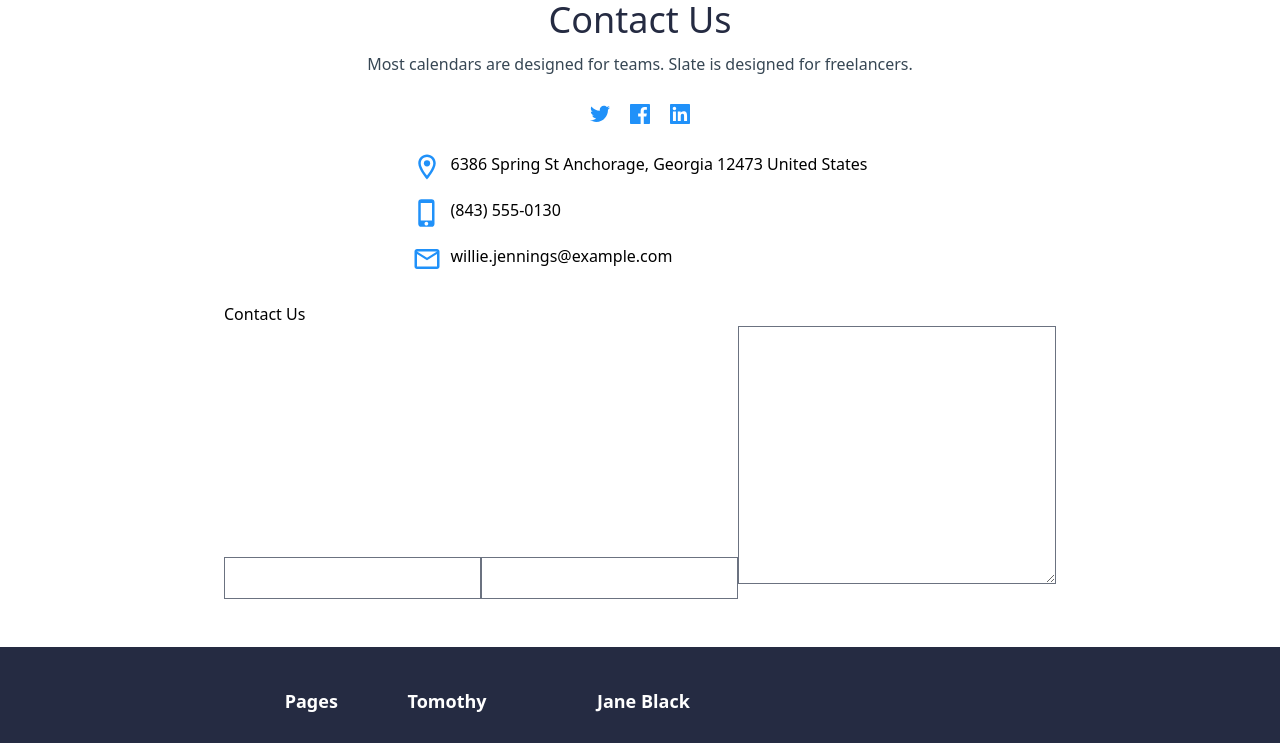
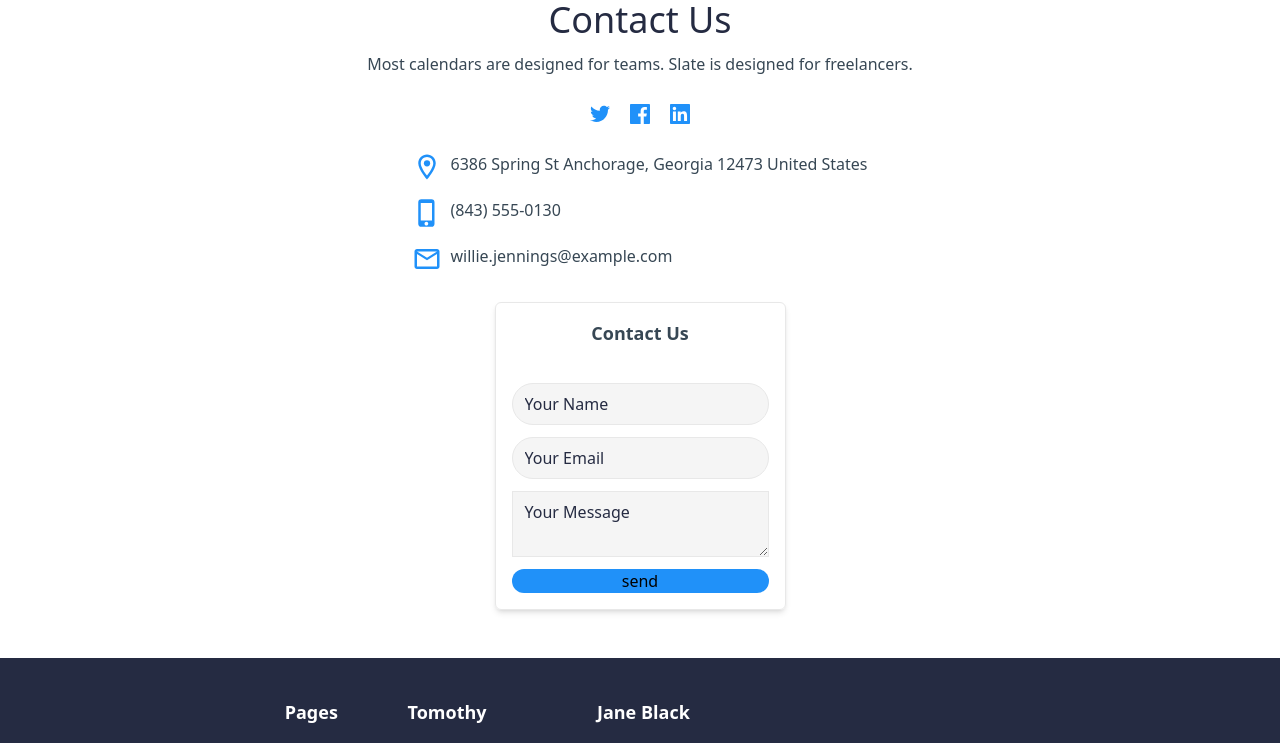
Before and after one commit to d-rocham/unal-uapa-prueba-tecnica, a React (Create React App) app: page / in a window 1280 px wide. Shown: the top 743 px of the page. Built offline with nearby package versions, Linux system fonts and the light colour scheme.

Commit message:
[Feature] Crea ContactUsForm, lo agrega al módulo respectivo, lo incorpora al componente padre

```diff
--- a/src/components/body/body_components/BodyComponents.ts
+++ b/src/components/body/body_components/BodyComponents.ts
@@ -1,5 +1,6 @@
 import BodySection from './BodySection';
 import SectionDescription from './SectionDescription';
 import ContactUs from './ContactUs';
+import ContactUsForm from './ContactUsForm';
 
-export { BodySection, SectionDescription, ContactUs };
+export { BodySection, SectionDescription, ContactUs, ContactUsForm };
--- a/src/components/body/body_components/ContactUs.tsx
+++ b/src/components/body/body_components/ContactUs.tsx
@@ -5,7 +5,11 @@ import {
     MdOutlineEmail
 } from 'react-icons/md';
 import { SocialIcons, IconInfo } from '../../utils/Utils';
-import { BodySection, SectionDescription } from './BodyComponents';
+import {
+    BodySection,
+    SectionDescription,
+    ContactUsForm
+} from './BodyComponents';
 
 function ContactUs() {
     return (
@@ -33,13 +37,7 @@ function ContactUs() {
                         text="willie.jennings@example.com"
                     />
                 </div>
-                <form>
-                    <h4>Contact Us</h4>
-                    <input type="text" name="" id="" />
-                    <input type="email" name="" id="" />
-                    <textarea name="" id="" cols={30} rows={10} />
-                    <input type="submit" value="" />
-                </form>
+                <ContactUsForm />
             </>
         </BodySection>
     );
--- /dev/null
+++ b/src/components/body/body_components/ContactUsForm.tsx
@@ -0,0 +1,40 @@
+import React from 'react';
+
+function ContactUsForm() {
+    return (
+        <div className="border-[#E8E8E8] border rounded-md shadow-md p-4">
+            <form className="flex flex-col gap-3">
+                <h4 className="text-center text-lg mb-6 font-black text-secondary-dark">
+                    Contact Us
+                </h4>
+                <input
+                    type="text"
+                    name=""
+                    id=""
+                    placeholder="Your Name"
+                    className="rounded-3xl border-[#E8E8E8] bg-[#F5F5F5] placeholder:text-dark"
+                />
+                <input
+                    type="email"
+                    name=""
+                    id=""
+                    placeholder="Your Email"
+                    className="rounded-3xl border-[#E8E8E8] bg-[#F5F5F5] placeholder:text-dark"
+                />
+                <textarea
+                    name=""
+                    id=""
+                    placeholder="Your Message"
+                    className="border-[#E8E8E8] bg-[#F5F5F5] placeholder:text-dark"
+                />
+                <input
+                    type="submit"
+                    value="send"
+                    className="bg-primary  rounded-3xl"
+                />
+            </form>
+        </div>
+    );
+}
+
+export default ContactUsForm;
--- a/src/components/utils/IconInfo.tsx
+++ b/src/components/utils/IconInfo.tsx
@@ -23,7 +23,7 @@ function IconInfo({ icon, text, wraps = false, primary }: Props) {
             </div>
             <p
                 className={`Description ${
-                    primary ? 'text-secondary-text' : 'text-white'
+                    primary ? 'text-secondary-dark' : 'text-white'
                 }`}
             >
                 {text}
```
